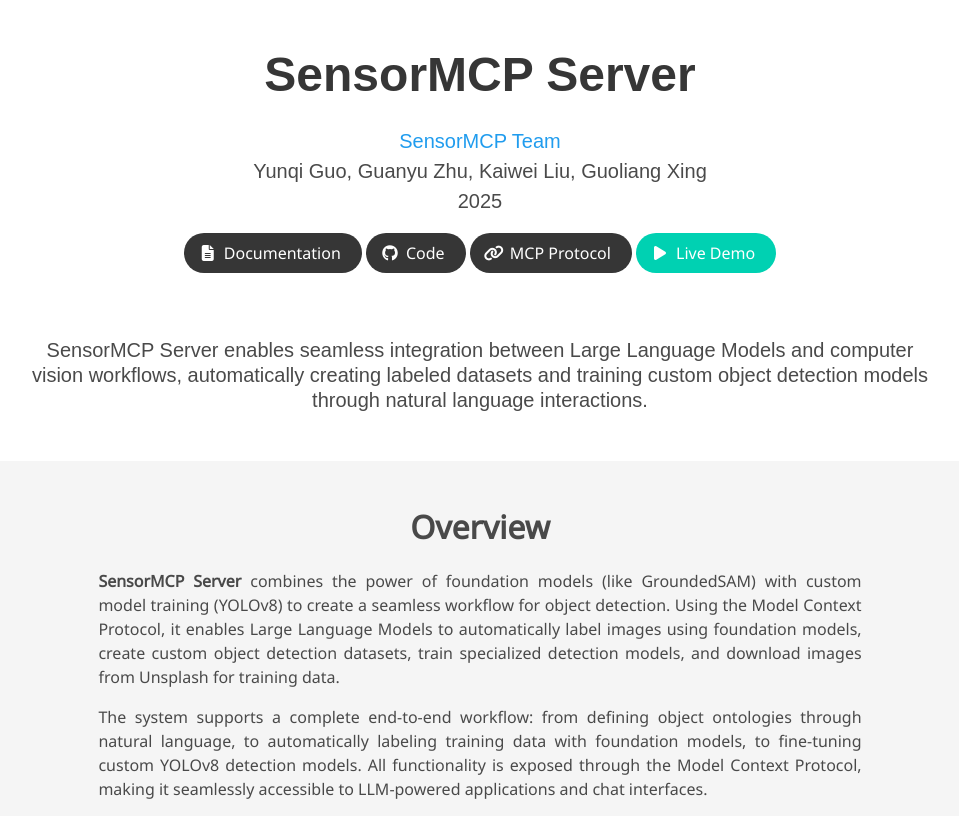
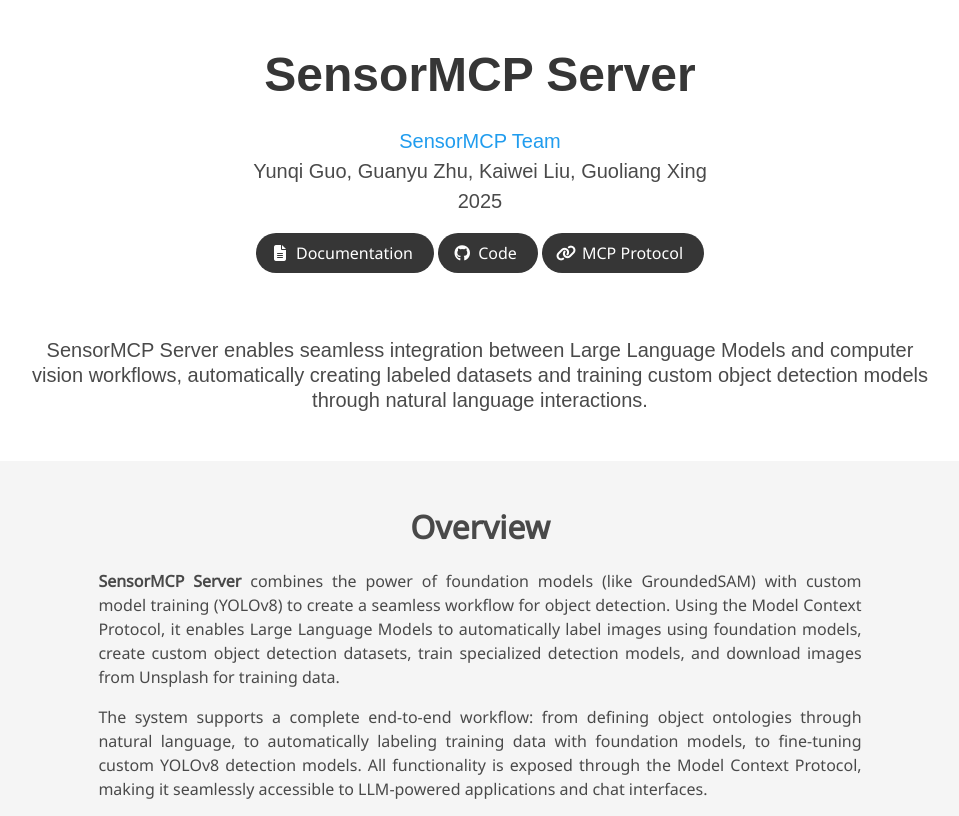
Before and after one commit to sensormcp/sensor-mcp, a plain HTML site: page index.html in a window 1280 px wide. Shown: the top 816 px of the page, without its empty margins (160-1119 px from the left). Drawn offline with nearby package versions, Linux system fonts and the light colour scheme; some icons are missing; a web font is replaced by a local one.

```diff
--- a/index.html
+++ b/index.html
@@ -83,14 +83,14 @@
           </span>
 
           <!-- Demo Link -->
-          <span class="link-block">
+          <!-- <span class="link-block">
             <a href="#demo"
             class="external-link button is-normal is-rounded is-primary">
             <span class="icon">
               <i class="fas fa-play"></i>
             </span>
             <span>Live Demo</span>
-          </a>
+          </a> -->
         </span>
       </div>
     </div>
```
